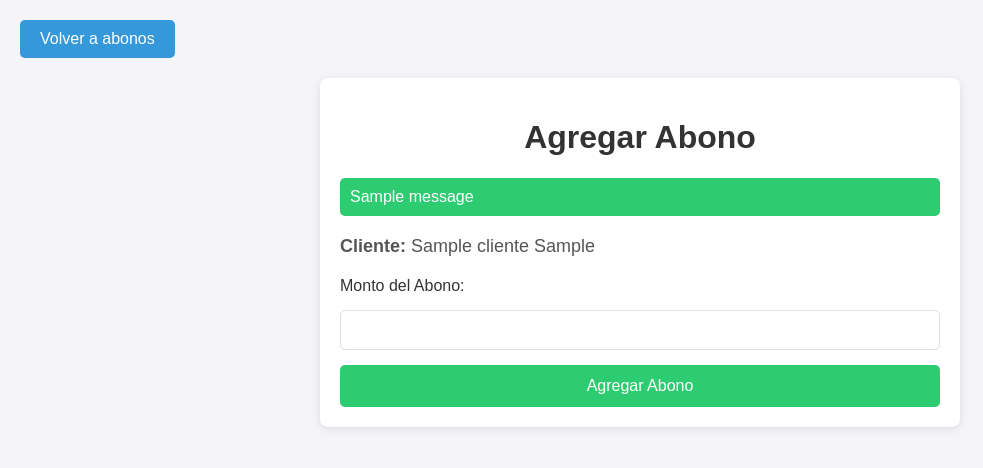
After one commit to Roberto9080/repositorio_py, a Flask app: page /abonos/agregar_abono/1 in a window 1280 px wide. The commit adds this page. Shown: the top 468 px of the page, without its empty margins (0-983 px from the left). Run offline with Flask 3, Linux system fonts and the light colour scheme; the visitor is signed in with stand-in values (Sample User, id 1); tables that the repository leaves empty or names only in its code hold one stand-in row (values such as "Sample post"); one stand-in notice (Sample message) is shown.

Commit message:
todo conecta bien, pero corregir detalles de add abono

```diff
--- a/modulos/abonos.py
+++ b/modulos/abonos.py
@@ -24,11 +24,12 @@ def see_abonos():
 
     search_query = request.args.get('search_query', '')
 
-    # Consulta principal para obtener el total de abonos, saldo y última fecha de abono
+    # Consulta para obtener el saldo total por cliente consolidado
     query = """
     SELECT c.ClienteID, c.Nombre AS cliente_nombre, c.Apellido AS cliente_apellido,
-           SUM(a.Monto) AS total_abonado,
-           (SUM(v.Total) - SUM(a.Monto)) AS saldo_por_pagar,
+           SUM(COALESCE(a.Monto, 0)) AS total_abonado,
+           SUM(v.Total) AS total_venta,
+           (SUM(v.Total) - COALESCE(SUM(a.Monto), 0)) AS saldo_por_pagar,
            MAX(a.Fecha) AS ultima_fecha_abono
     FROM Cliente c
     JOIN Ventas v ON c.ClienteID = v.ClienteID
@@ -54,21 +55,13 @@ def see_abonos():
     cursor.execute(query, tuple(params))
     abonos = cursor.fetchall()
 
-    # Para cada cliente, obtener el historial de abonos
-    for abono in abonos:
-        cursor.execute("""
-        SELECT Monto, SaldoRestante, Fecha
-        FROM Abonos
-        WHERE VentaID IN (SELECT VentaID FROM Ventas WHERE ClienteID = %s AND MetodoPago = 'Abonos')
-        ORDER BY Fecha DESC
-        """, (abono['ClienteID'],))
-        abono['historial_abonos'] = cursor.fetchall()
-
     cursor.close()
     abonos_count = len(abonos)
     conexion.close()
 
     return render_template('see_abonos.html', abonos=abonos, search_query=search_query, abonos_count=abonos_count)
+
+
 
 @abonos_bp.route('/historial_pagos/<int:cliente_id>', methods=['GET'])
 def historial_pagos(cliente_id):
@@ -111,7 +104,6 @@ def historial_pagos(cliente_id):
 
     return render_template('historial_pagos.html', cliente=cliente, historial_abonos=historial_abonos)
 
-
 @abonos_bp.route('/delete_abono/<int:abono_id>', methods=['POST'])
 def delete_abono(abono_id):
     if verificar_sesion():
@@ -131,3 +123,65 @@ def delete_abono(abono_id):
         conexion.close()
 
     return redirect(url_for('abonos.see_abonos'))
+
+@abonos_bp.route('/agregar_abono/<int:cliente_id>', methods=['GET', 'POST'])
+def add_abono(cliente_id):
+    if verificar_sesion():
+        return verificar_sesion()
+
+    conexion = obtener_conexion()
+    cursor = conexion.cursor(dictionary=True)
+
+    try:
+        # Obtener la información del cliente
+        cursor.execute("SELECT Nombre, Apellido FROM Cliente WHERE ClienteID = %s", (cliente_id,))
+        cliente = cursor.fetchone()
+
+        if request.method == 'POST':
+            monto_abono = float(request.form['monto_abono'])
+
+            # Obtener la última venta activa para este cliente que tenga el método de pago 'Abonos'
+            cursor.execute("""
+                SELECT VentaID
+                FROM Ventas
+                WHERE ClienteID = %s AND MetodoPago = 'Abonos'
+                ORDER BY Fecha DESC LIMIT 1
+            """, (cliente_id,))
+            venta = cursor.fetchone()
+
+            if venta is None:
+                flash('No se encontró ninguna venta en abonos para este cliente.', 'error')
+                return render_template('add_abono.html', cliente_id=cliente_id, cliente=cliente)
+
+            venta_id = venta['VentaID']
+
+            # Obtener el saldo total adeudado del cliente
+            cursor.execute("""
+                SELECT SUM(v.Total) AS total_deudado
+                FROM Ventas v
+                WHERE v.ClienteID = %s AND v.MetodoPago = 'Abonos'
+            """, (cliente_id,))
+            total_deudado = cursor.fetchone()['total_deudado']
+
+            if total_deudado is None:
+                total_deudado = 0
+
+            # Actualizar el saldo restante y registrar el abono
+            saldo_restante = total_deudado - monto_abono
+            cursor.execute("""
+                INSERT INTO Abonos (VentaID, Monto, SaldoRestante, Fecha)
+                VALUES (%s, %s, %s, NOW())
+            """, (venta_id, monto_abono, saldo_restante))
+            conexion.commit()  # Guarda los cambios en la base de datos
+
+            flash('Abono agregado exitosamente', 'success')
+            return redirect(url_for('abonos.see_abonos'))
+
+    except Exception as e:
+        # Manejar errores
+        flash(f'Ocurrió un error: {str(e)}', 'error')
+    finally:
+        cursor.close()
+        conexion.close()
+
+    return render_template('add_abono.html', cliente_id=cliente_id, cliente=cliente)
--- /dev/null
+++ b/static/css/styles_add_abono.css
@@ -0,0 +1,102 @@
+/* Estilos generales */
+body {
+    font-family: 'Arial', sans-serif;
+    background-color: #f4f4f9;
+    margin: 0;
+    padding: 0;
+}
+
+.container {
+    width: 90%;
+    max-width: 600px;
+    margin: 0 auto;
+    padding: 20px;
+    background-color: #fff;
+    box-shadow: 0 2px 10px rgba(0, 0, 0, 0.1);
+    border-radius: 8px;
+}
+
+h1 {
+    text-align: center;
+    color: #333;
+}
+
+/* Botón de regresar */
+.dashboard-button {
+    display: inline-block;
+    margin: 20px;
+    padding: 10px 20px;
+    color: #fff;
+    background-color: #3498db;
+    border: none;
+    border-radius: 5px;
+    text-decoration: none;
+    font-size: 16px;
+}
+
+.dashboard-button:hover {
+    background-color: #2980b9;
+}
+
+/* Información del cliente */
+.client-info p {
+    font-size: 18px;
+    color: #555;
+    margin-bottom: 20px;
+}
+
+/* Formulario */
+.abono-form {
+    display: flex;
+    flex-direction: column;
+    gap: 15px;
+}
+
+.abono-form label {
+    font-size: 16px;
+    color: #333;
+}
+
+.abono-form input {
+    padding: 10px;
+    font-size: 16px;
+    border: 1px solid #ddd;
+    border-radius: 5px;
+}
+
+.submit-button {
+    padding: 12px 20px;
+    font-size: 16px;
+    color: #fff;
+    background-color: #2ecc71;
+    border: none;
+    border-radius: 5px;
+    cursor: pointer;
+}
+
+.submit-button:hover {
+    background-color: #27ae60;
+}
+
+/* Mensajes Flash */
+.flashes {
+    list-style-type: none;
+    padding: 0;
+    margin-bottom: 20px;
+}
+
+.flashes li {
+    padding: 10px;
+    margin-bottom: 10px;
+    border-radius: 5px;
+}
+
+.flashes .success {
+    background-color: #2ecc71;
+    color: #fff;
+}
+
+.flashes .error {
+    background-color: #e74c3c;
+    color: #fff;
+}
--- /dev/null
+++ b/templates/add_abono.html
@@ -0,0 +1,40 @@
+<!DOCTYPE html>
+<html lang="es">
+<head>
+    <meta charset="UTF-8">
+    <meta name="viewport" content="width=device-width, initial-scale=1.0">
+    <title>Agregar Abono</title>
+    <link rel="stylesheet" href="{{ url_for('static', filename='css/styles_add_abono.css') }}">
+</head>
+<body>
+    <a href="{{ url_for('abonos.see_abonos') }}" class="button dashboard-button">Volver a abonos</a>
+
+    <div class="container">
+        <h1>Agregar Abono</h1>
+
+        <!-- Mensaje de éxito o error -->
+        {% with messages = get_flashed_messages(with_categories=true) %}
+            {% if messages %}
+                <ul class="flashes">
+                    {% for category, message in messages %}
+                        <li class="{{ category }}">{{ message }}</li>
+                    {% endfor %}
+                </ul>
+            {% endif %}
+        {% endwith %}
+
+        <!-- Información del cliente -->
+        <div class="client-info">
+            <p><strong>Cliente:</strong> {{ cliente['Nombre'] }} {{ cliente['Apellido'] }}</p>
+        </div>
+
+        <!-- Formulario de abono -->
+        <form action="{{ url_for('abonos.add_abono', cliente_id=cliente_id) }}" method="POST" class="abono-form">
+            <label for="monto_abono">Monto del Abono:</label>
+            <input type="number" id="monto_abono" name="monto_abono" min="1" step="0.01" required>
+
+            <button type="submit" class="button submit-button">Agregar Abono</button>
+        </form>
+    </div>
+</body>
+</html>
--- a/templates/see_abonos.html
+++ b/templates/see_abonos.html
@@ -48,6 +48,8 @@
                                 <button class="dropbtn" onclick="toggleMenu('menu-{{ abono.ClienteID }}')"><i class="fas fa-ellipsis-v"></i></button>
                                 <div id="menu-{{ abono.ClienteID }}" class="dropdown-content">
                                     <a href="{{ url_for('abonos.historial_pagos', cliente_id=abono.ClienteID) }}" class="button ver-pagos-btn">Ver pagos</a>
+                                    <a href="{{ url_for('abonos.add_abono', cliente_id=abono.ClienteID) }}" class="button ver-pagos-btn">agregar abono</a>
+
                                 </div>
                             </div>
                         </td>
```
